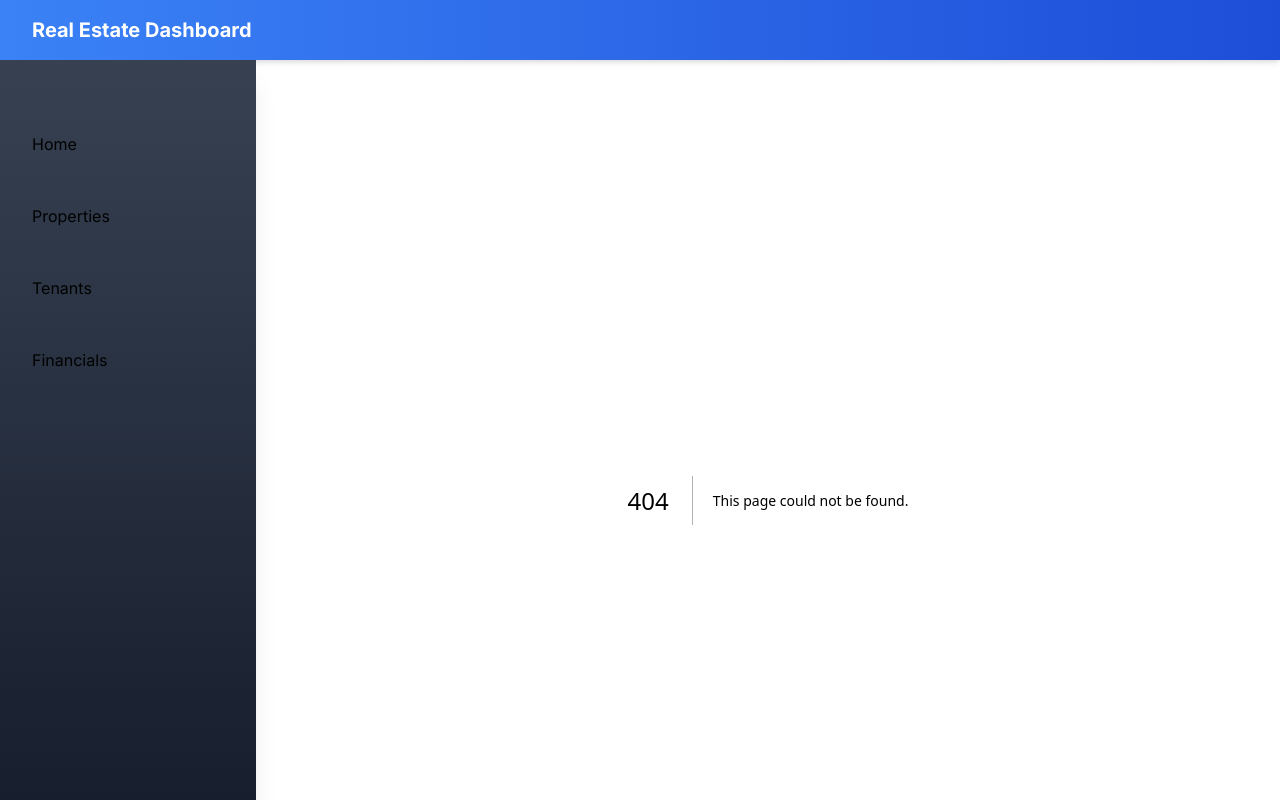
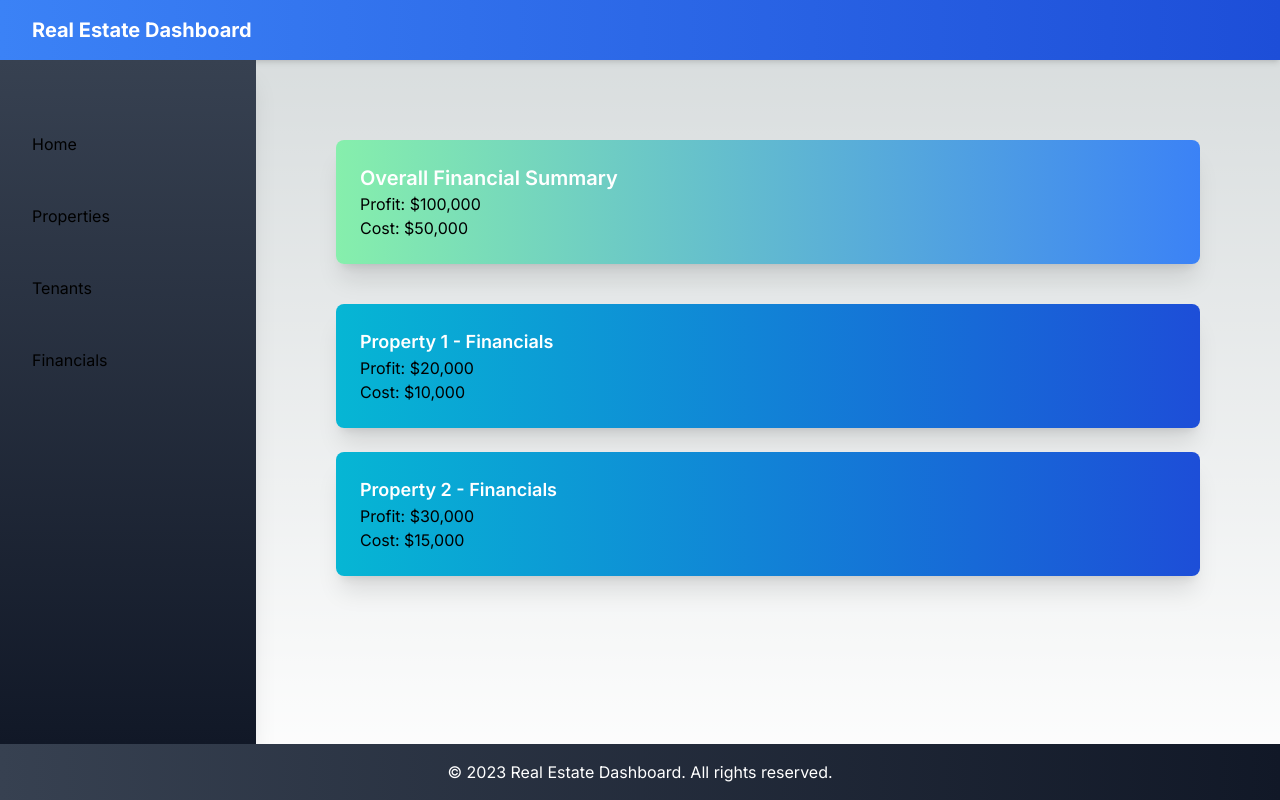
Before and after one commit to DarenShamoun/realestateapp, a Next.js app in the folder frontend/: page /financials in a window 1280 px wide. Before the commit this address had no page. Shown: the top 800 px of the page. Built offline with nearby package versions, Linux system fonts and the light colour scheme.

Commit message:
added a financials page as well as properties page

```diff
--- /dev/null
+++ b/frontend/src/app/financials/page.js
@@ -0,0 +1,37 @@
+export default function Financials() {
+  // Placeholder data
+  const overallSummary = {
+    profit: "100,000",
+    cost: "50,000",
+  };
+
+  const propertyDetails = [
+    { name: 'Property 1', profit: '20,000', cost: '10,000' },
+    { name: 'Property 2', profit: '30,000', cost: '15,000' },
+    // ... other properties
+  ];
+
+  // For simplicity, not including the tenant details and payment history in this example
+
+  return (
+    <main className="flex-grow p-10">
+      {/* Overall Summary */}
+      <div className="mb-10 p-6 rounded-lg bg-gradient-to-r from-green-300 to-blue-500 shadow-xl">
+        <h2 className="text-xl font-semibold text-white">Overall Financial Summary</h2>
+        <p>Profit: ${overallSummary.profit}</p>
+        <p>Cost: ${overallSummary.cost}</p>
+      </div>
+
+      {/* Property-Level Details */}
+      <div className="space-y-6">
+        {propertyDetails.map((property, index) => (
+          <div key={index} className="p-6 rounded-lg bg-gradient-to-r from-cyan-500 to-blue-700 shadow-xl">
+            <h3 className="text-lg font-semibold text-white">{property.name} - Financials</h3>
+            <p>Profit: ${property.profit}</p>
+            <p>Cost: ${property.cost}</p>
+          </div>
+        ))}
+      </div>
+    </main>
+  );
+}
--- /dev/null
+++ b/frontend/src/app/properties/page.js
@@ -0,0 +1,23 @@
+const PropertiesPage = () => {
+    return (
+      <div className="p-10">
+        <h1 className="text-3xl font-bold text-gray-900 mb-6">Properties</h1>
+        <div className="grid grid-cols-1 sm:grid-cols-2 lg:grid-cols-3 gap-6">
+          {/* Placeholder content for properties */}
+          {Array.from({ length: 6 }, (_, i) => (
+            <div key={i} className="bg-white rounded-lg shadow p-6 hover:shadow-lg transition-shadow duration-300">
+              <h2 className="text-xl font-semibold mb-4">Property {i + 1}</h2>
+              <p className="text-gray-600">
+                Description for Property {i + 1}. Lorem ipsum dolor sit amet, consectetur adipiscing elit, sed do eiusmod tempor incididunt.
+              </p>
+              <button className="mt-4 rounded bg-blue-500 py-2 px-4 text-white shadow transition-colors duration-300 hover:bg-blue-600">
+                View Details
+              </button>
+            </div>
+          ))}
+        </div>
+      </div>
+    );
+};
+
+export default PropertiesPage;
```
